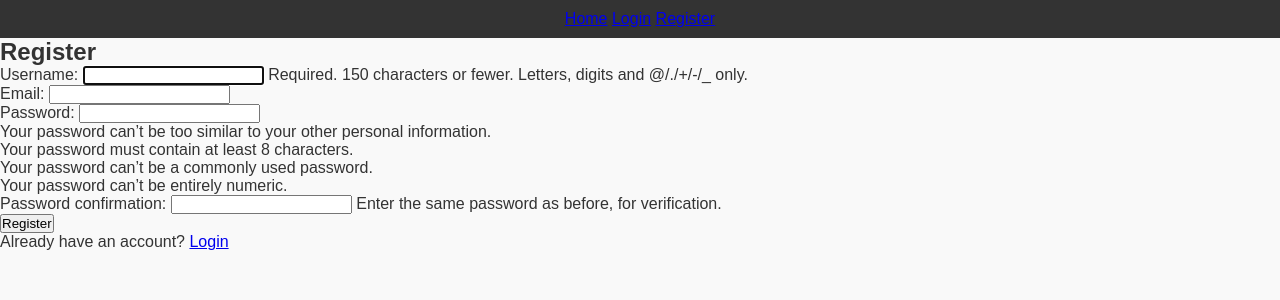
After one commit to YosephSagawa/Alx_DjangoLearnLab, a Django app: page /register/ in a window 1280 px wide. The commit adds this page. Shown: the top 300 px of the page. Run offline with Django 5.2, Linux system fonts and the light colour scheme.

Commit message:
Added the form and required views

```diff
--- /dev/null
+++ b/django_blog/blog/forms.py
@@ -0,0 +1,32 @@
+from django import forms
+from django.contrib.auth.forms import UserCreationForm
+from django.contrib.auth.models import User
+from .models import Profile
+
+
+class CustomUserCreationForm(UserCreationForm):
+    email = forms.EmailField(required=True)
+    class Meta:
+        model = User
+        fields = ("username", "email", "password1", "password2")
+
+
+def save(self, commit=True):
+    user = super().save(commit=False)
+    user.email = self.cleaned_data.get('email')
+    if commit:
+        user.save()
+    return user
+
+
+class UserUpdateForm(forms.ModelForm):
+    email = forms.EmailField(required=True)
+    class Meta:
+        model = User
+        fields = ('username', 'email')
+
+
+class ProfileForm(forms.ModelForm):
+    class Meta:
+        model = Profile
+        fields = ('bio',)
--- a/django_blog/blog/templates/blog/base.html
+++ b/django_blog/blog/templates/blog/base.html
@@ -1,33 +1,35 @@
-<!DOCTYPE html>
-<html lang="en">
+{% load static %}
+<!doctype html>
+<html>
 <head>
-    <meta charset="UTF-8" />
-    <meta name="viewport" content="width=device-width, initial-scale=1.0" />
+  <meta charset="utf-8">
   <title>{% block title %}Django Blog{% endblock %}</title>
-    <link rel="stylesheet" href="{% static 'css/styles.css' %}" />
+  <link rel="stylesheet" href="{% static 'css/styles.css' %}">
 </head>
 <body>
   <header>
     <nav>
-        <ul>
-          <li><a href="{% url 'home' %}">Home</a></li>
-          <li><a href="{% url 'posts' %}">Blog Posts</a></li>
-          <li><a href="{% url 'login' %}">Login</a></li>
-          <li><a href="{% url 'register' %}">Register</a></li>
-        </ul>
+      <a href="/">Home</a>
+      {% if user.is_authenticated %}
+        <a href="{% url 'blog:logout' %}">Logout</a>
+        <a href="{% url 'blog:profile' %}">Profile</a>
+      {% else %}
+        <a href="{% url 'blog:login' %}">Login</a>
+        <a href="{% url 'blog:register' %}">Register</a>
+      {% endif %}
     </nav>
   </header>
 
-    <div class="content">
-      {% block content %}
-      <!-- Page-specific content goes here -->
-      {% endblock %}
-    </div>
 
-    <footer>
-      <p>&copy; 2024 Django Blog</p>
-    </footer>
-
-    <script src="{% static 'js/scripts.js' %}"></script>
+  <main>
+  {% if messages %}
+    <ul class="messages">
+      {% for message in messages %}
+        <li{% if message.tags %} class="{{ message.tags }}"{% endif %}>{{ message }}</li>
+      {% endfor %}
+    </ul>
+  {% endif %}
+  {% block content %}{% endblock %}
+  </main>
 </body>
 </html>
--- /dev/null
+++ b/django_blog/blog/templates/blog/logout.html
@@ -0,0 +1,6 @@
+{% extends 'blog/base.html' %}
+{% block title %}Logged out{% endblock %}
+{% block content %}
+    <h2>You have been logged out</h2>
+    <p><a href="{% url 'blog:login' %}">Login again</a></p>
+{% endblock %}
--- /dev/null
+++ b/django_blog/blog/templates/blog/register.html
@@ -0,0 +1,11 @@
+{% extends 'blog/base.html' %}
+{% block title %}Register{% endblock %}
+{% block content %}
+    <h2>Register</h2>
+    <form method="post">
+        {% csrf_token %}
+        {{ form.as_p }}
+        <button type="submit">Register</button>
+    </form>
+    <p>Already have an account? <a href="{% url 'blog:login' %}">Login</a></p>
+{% endblock %}
--- /dev/null
+++ b/django_blog/blog/urls.py
@@ -0,0 +1,18 @@
+from django.urls import path
+from django.contrib.auth import views as auth_views
+from . import views
+
+
+app_name = 'blog'
+
+
+urlpatterns = [
+    # Registration and profile
+    path('register/', views.register_view, name='register'),
+    path('profile/', views.profile_view, name='profile'),
+
+
+    # Login / Logout using built-in views; templates expected in blog/ directory
+    path('login/', auth_views.LoginView.as_view(template_name='blog/login.html'), name='login'),
+    path('logout/', auth_views.LogoutView.as_view(template_name='blog/logout.html'), name='logout'),
+]
--- a/django_blog/blog/views.py
+++ b/django_blog/blog/views.py
@@ -1,3 +1,45 @@
-from django.shortcuts import render
+from django.shortcuts import render, redirect
+from django.contrib import messages
+from django.contrib.auth.decorators import login_required
+from django.contrib.auth import login
+from .forms import CustomUserCreationForm, UserUpdateForm, ProfileForm
 
-# Create your views here.
+
+def register_view(request):
+    if request.method == 'POST':
+        form = CustomUserCreationForm(request.POST)
+        if form.is_valid():
+            user = form.save()
+        # Optionally automatically log the user in
+            login(request, user)
+            messages.success(request, 'Registration successful. Welcome!')
+            return redirect('blog:profile')
+        else:
+            messages.error(request, 'Please correct the errors below.')
+    else:
+        form = CustomUserCreationForm()
+    return render(request, 'blog/register.html', {'form': form})
+
+
+@login_required
+def profile_view(request):
+    if request.method == 'POST':
+        u_form = UserUpdateForm(request.POST, instance=request.user)
+        p_form = ProfileForm(request.POST, request.FILES, instance=request.user.profile)
+        if u_form.is_valid() and p_form.is_valid():
+            u_form.save()
+            p_form.save()
+            messages.success(request, 'Your profile was updated successfully.')
+            return redirect('blog:profile')
+        else:
+            messages.error(request, 'Please correct the errors below.')
+    else:
+        u_form = UserUpdateForm(instance=request.user)
+        p_form = ProfileForm(instance=request.user.profile)
+
+
+    context = {
+        'u_form': u_form,
+        'p_form': p_form,
+    }
+    return render(request, 'blog/profile.html', context)
--- a/django_blog/django_blog/urls.py
+++ b/django_blog/django_blog/urls.py
@@ -15,8 +15,8 @@ Including another URLconf
     2. Add a URL to urlpatterns:  path('blog/', include('blog.urls'))
 """
 from django.contrib import admin
-from django.urls import path
-
+from django.urls import path, include
 urlpatterns = [
     path("admin/", admin.site.urls),
+    path("", include("blog.urls")),
 ]
```
Also changed, not shown: django_blog/blog/models.py (+19 -0 lines), django_blog/blog/templates/blog/login.html (added, +11 -0 lines), django_blog/blog/templates/blog/profile.html (added, +20 -0 lines), django_blog/blog/migrations/0002_profile.py (added), django_blog/db.sqlite3. Lines whose indentation alone changed are shown as unchanged.
